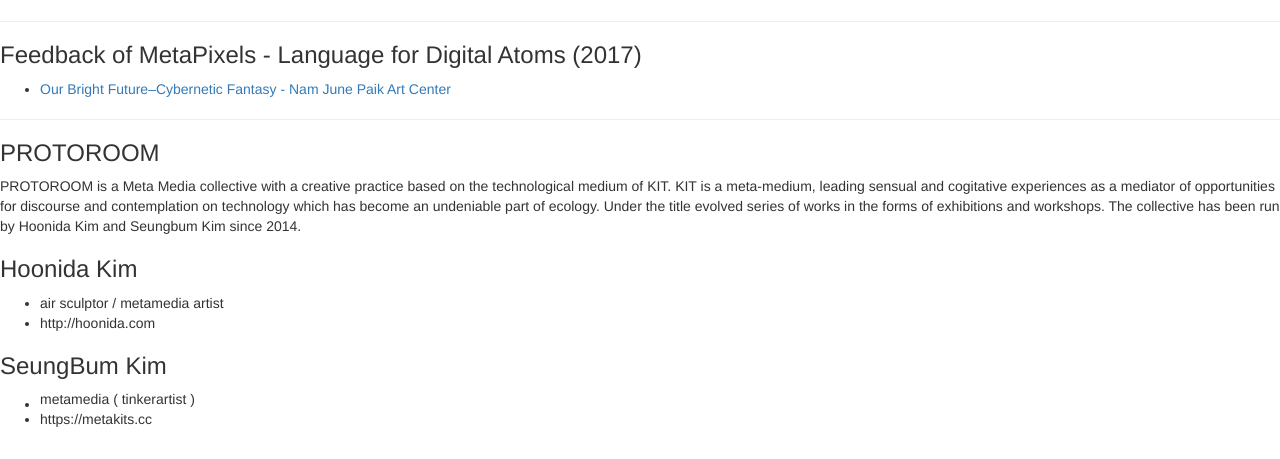
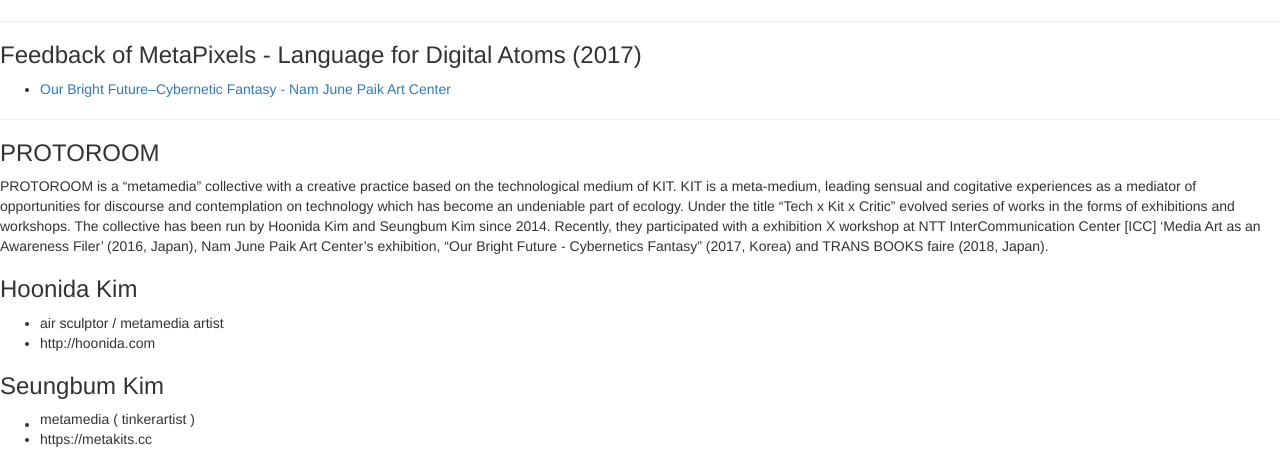
Before and after one commit to PROTOROOM/PROTOROOM, a Jekyll site: the page built from metamedia_series/metamedia_series.md, in a window 1280 px wide and 998 px high, cut to the strip 539-998 px from the top of the window. Built offline with Jekyll 4.4.1, drawn with Linux system fonts in a browser that asks for light colours; our own code applies the rules of GitHub Pages for plain Markdown files.

Commit message:
Update metamedia_series.md

```diff
--- a/metamedia_series/metamedia_series.md
+++ b/metamedia_series/metamedia_series.md
@@ -15,12 +15,12 @@
 
 ----
 ### PROTOROOM
-PROTOROOM is a Meta Media collective with a creative practice based on the technological medium of KIT. KIT is a meta-medium, leading sensual and cogitative experiences as a mediator of opportunities for discourse and contemplation on technology which has become an undeniable part of ecology. Under the title evolved series of works in the forms of exhibitions and workshops. The collective has been run by Hoonida Kim and Seungbum Kim since 2014.
+PROTOROOM is a "metamedia" collective with a creative practice based on the technological medium of KIT. KIT is a meta-medium, leading sensual and cogitative experiences as a mediator of opportunities for discourse and contemplation on technology which has become an undeniable part of ecology. Under the title "Tech x Kit x Critic" evolved series of works in the forms of exhibitions and workshops. The collective has been run by Hoonida Kim and Seungbum Kim since 2014. Recently, they participated with a exhibition X workshop at NTT InterCommunication Center [ICC] ‘Media Art as an Awareness Filer’ (2016, Japan), Nam June Paik Art Center’s exhibition, “Our Bright Future - Cybernetics Fantasy” (2017, Korea) and TRANS BOOKS faire (2018, Japan).
 
 ### Hoonida Kim
  * air sculptor / metamedia artist
  * http://hoonida.com
 
-### SeungBum Kim
+### Seungbum Kim
  * metamedia ( tinker | artist )
  * https://metakits.cc
```
